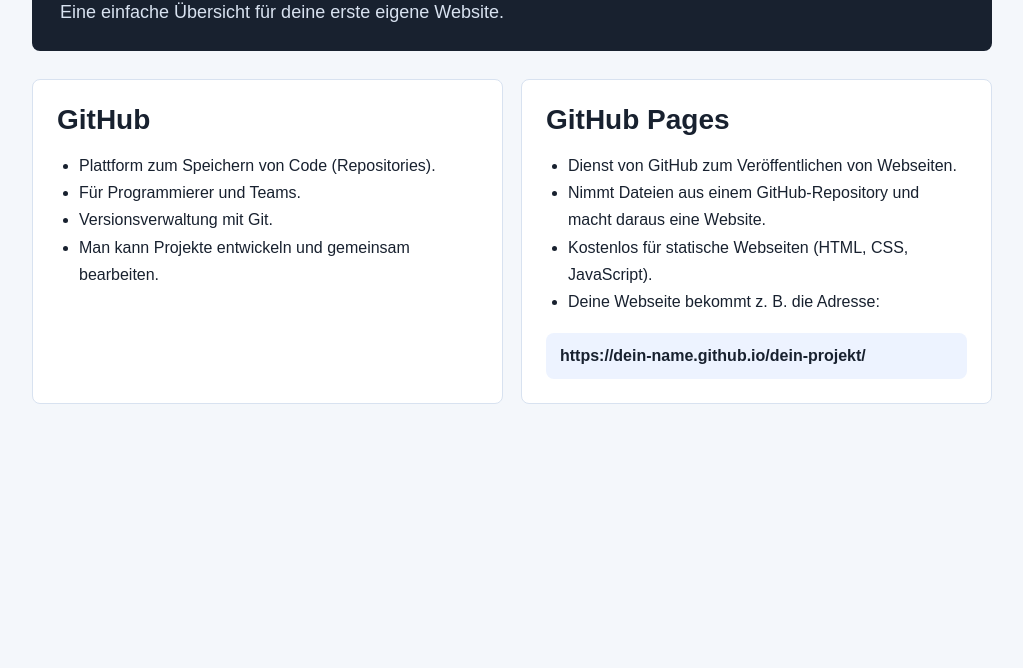
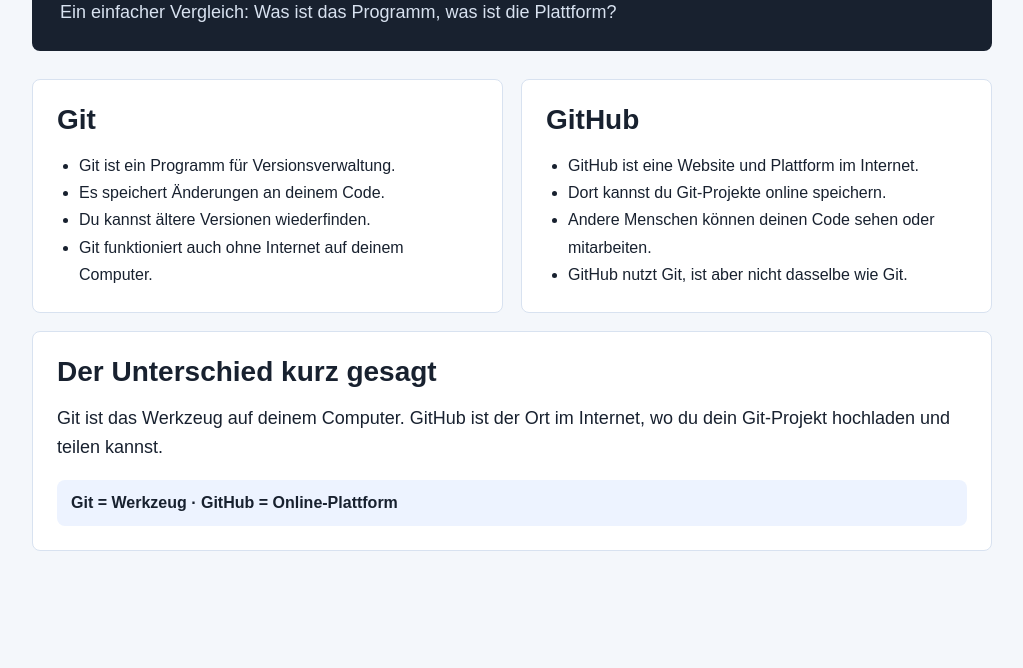
Before and after one commit to mmn29-jpg/meine-erste-uhr-website, a plain HTML site: page github.html in a window 1280 px wide. Shown: the part 132-800 px from the top of the page, without its empty margins (128-1151 px from the left). Drawn offline with Linux system fonts and the light colour scheme.

Commit message:
Add files via upload

```diff
--- a/github.html
+++ b/github.html
@@ -3,7 +3,7 @@
 <head>
   <meta charset="utf-8">
   <meta name="viewport" content="width=device-width, initial-scale=1">
-  <title>GitHub und GitHub Pages</title>
+  <title>Git und GitHub</title>
   <style>
     body {
       margin: 0;
@@ -71,6 +71,16 @@
       word-break: break-word;
     }
 
+    .comparison {
+      margin-top: 18px;
+    }
+
+    .comparison p {
+      margin: 0;
+      font-size: 18px;
+      line-height: 1.6;
+    }
+
     @media (max-width: 720px) {
       .grid {
         grid-template-columns: 1fr;
@@ -85,31 +95,39 @@
 <body>
   <main class="page">
     <header>
-      <h1>GitHub</h1>
-      <p class="intro">Eine einfache Übersicht für deine erste eigene Website.</p>
+      <h1>Git und GitHub</h1>
+      <p class="intro">Ein einfacher Vergleich: Was ist das Programm, was ist die Plattform?</p>
     </header>
 
     <section class="grid">
       <article class="card">
-        <h2>GitHub</h2>
+        <h2>Git</h2>
         <ul>
-          <li>Plattform zum Speichern von Code (Repositories).</li>
-          <li>Für Programmierer und Teams.</li>
-          <li>Versionsverwaltung mit Git.</li>
-          <li>Man kann Projekte entwickeln und gemeinsam bearbeiten.</li>
+          <li>Git ist ein Programm für Versionsverwaltung.</li>
+          <li>Es speichert Änderungen an deinem Code.</li>
+          <li>Du kannst ältere Versionen wiederfinden.</li>
+          <li>Git funktioniert auch ohne Internet auf deinem Computer.</li>
         </ul>
       </article>
 
       <article class="card">
-        <h2>GitHub Pages</h2>
+        <h2>GitHub</h2>
         <ul>
-          <li>Dienst von GitHub zum Veröffentlichen von Webseiten.</li>
-          <li>Nimmt Dateien aus einem GitHub-Repository und macht daraus eine Website.</li>
-          <li>Kostenlos für statische Webseiten (HTML, CSS, JavaScript).</li>
-          <li>Deine Webseite bekommt z. B. die Adresse:</li>
+          <li>GitHub ist eine Website und Plattform im Internet.</li>
+          <li>Dort kannst du Git-Projekte online speichern.</li>
+          <li>Andere Menschen können deinen Code sehen oder mitarbeiten.</li>
+          <li>GitHub nutzt Git, ist aber nicht dasselbe wie Git.</li>
         </ul>
-        <div class="example">https://dein-name.github.io/dein-projekt/</div>
       </article>
+    </section>
+
+    <section class="card comparison">
+      <h2>Der Unterschied kurz gesagt</h2>
+      <p>
+        Git ist das Werkzeug auf deinem Computer. GitHub ist der Ort im Internet,
+        wo du dein Git-Projekt hochladen und teilen kannst.
+      </p>
+      <div class="example">Git = Werkzeug · GitHub = Online-Plattform</div>
     </section>
   </main>
 </body>
```
